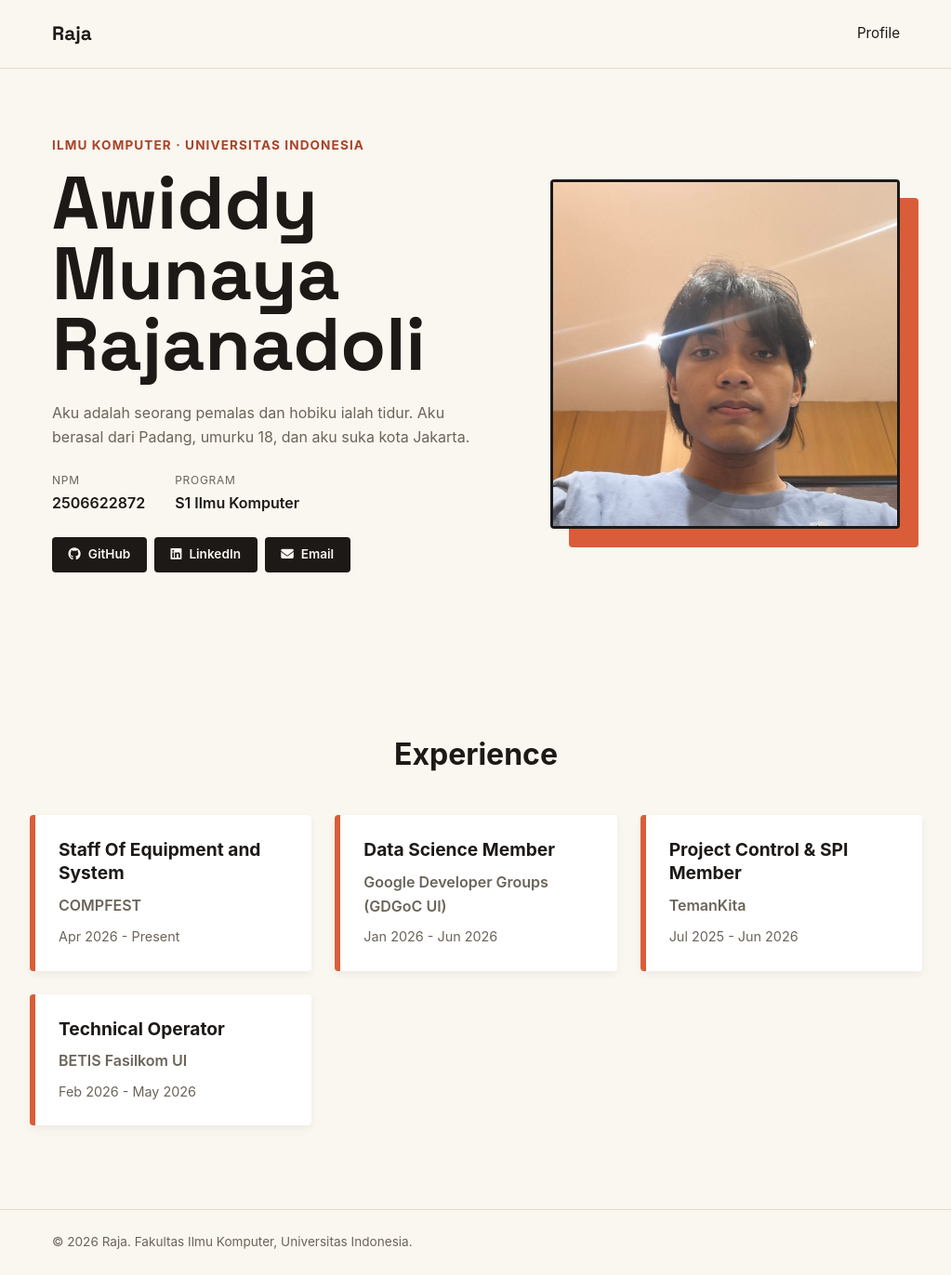
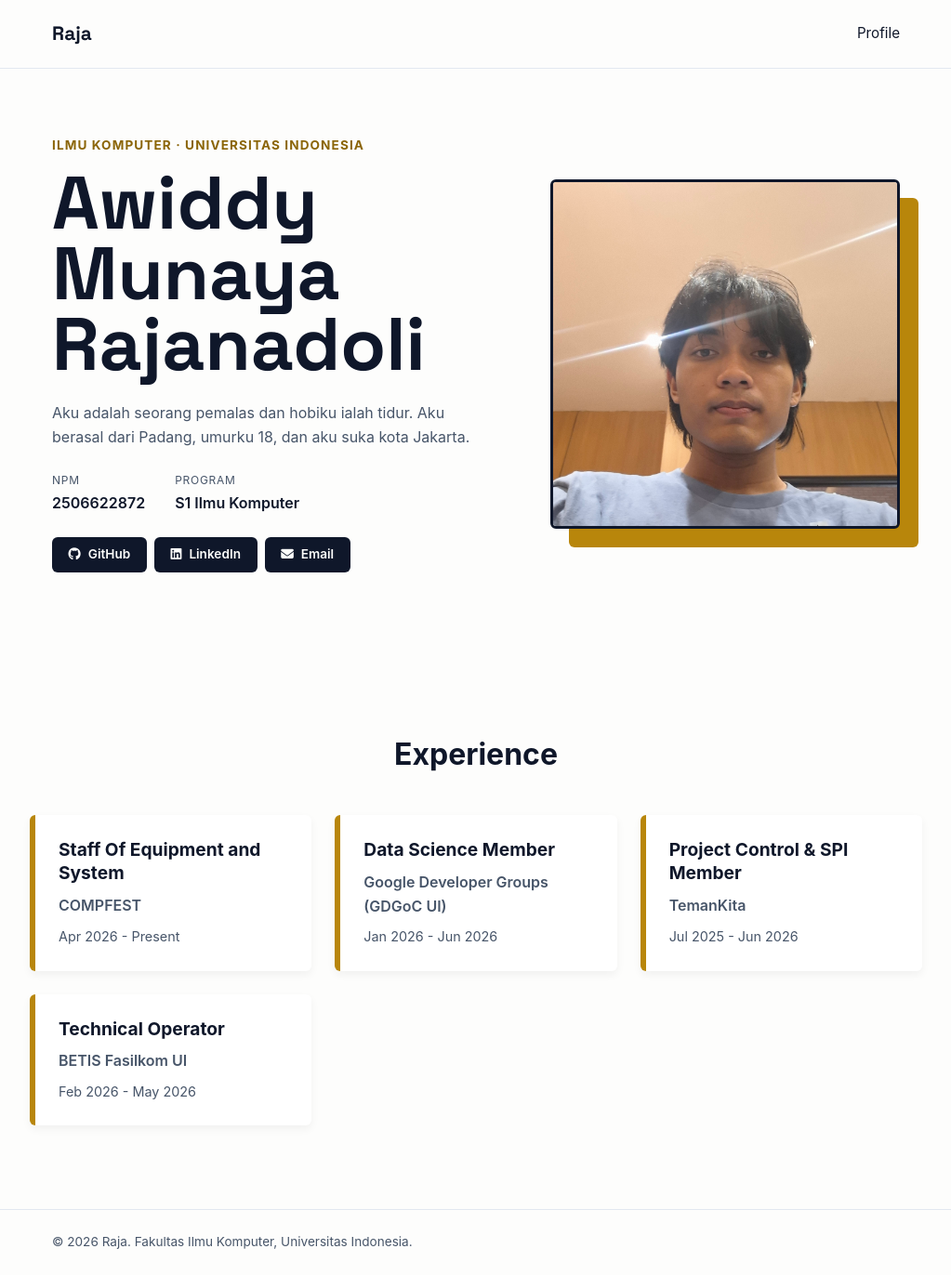
Before and after one commit to awiddymunaya/myportofolio, a Django app: page / in a window 1280 px wide. Shown: the whole page at 93% size, without its empty margins (128-1151 px from the left). Run offline with Django 5.2, Linux system fonts and the light colour scheme.

Commit message:
Mengubah tema warna portofolio menjadi Royal Navy dan Gold

```diff
--- a/static/css/style.css
+++ b/static/css/style.css
@@ -5,13 +5,13 @@
 }
 
 :root {
-    --ink: #1c1917;
-    --paper: #faf6f0;
-    --accent: #d95d39;
-    --accent-dark: #a8442a;
-    --line: #e3d9c9;
-    --text-muted: #6b6459;
-    --radius: 4px;
+    --ink: #0f172a;
+    --paper: #fdfdfc;
+    --accent: #b8860b;
+    --accent-dark: #8b6508;
+    --line: #e2e8f0;
+    --text-muted: #475569;
+    --radius: 6px;
 }
 
 body {
```
